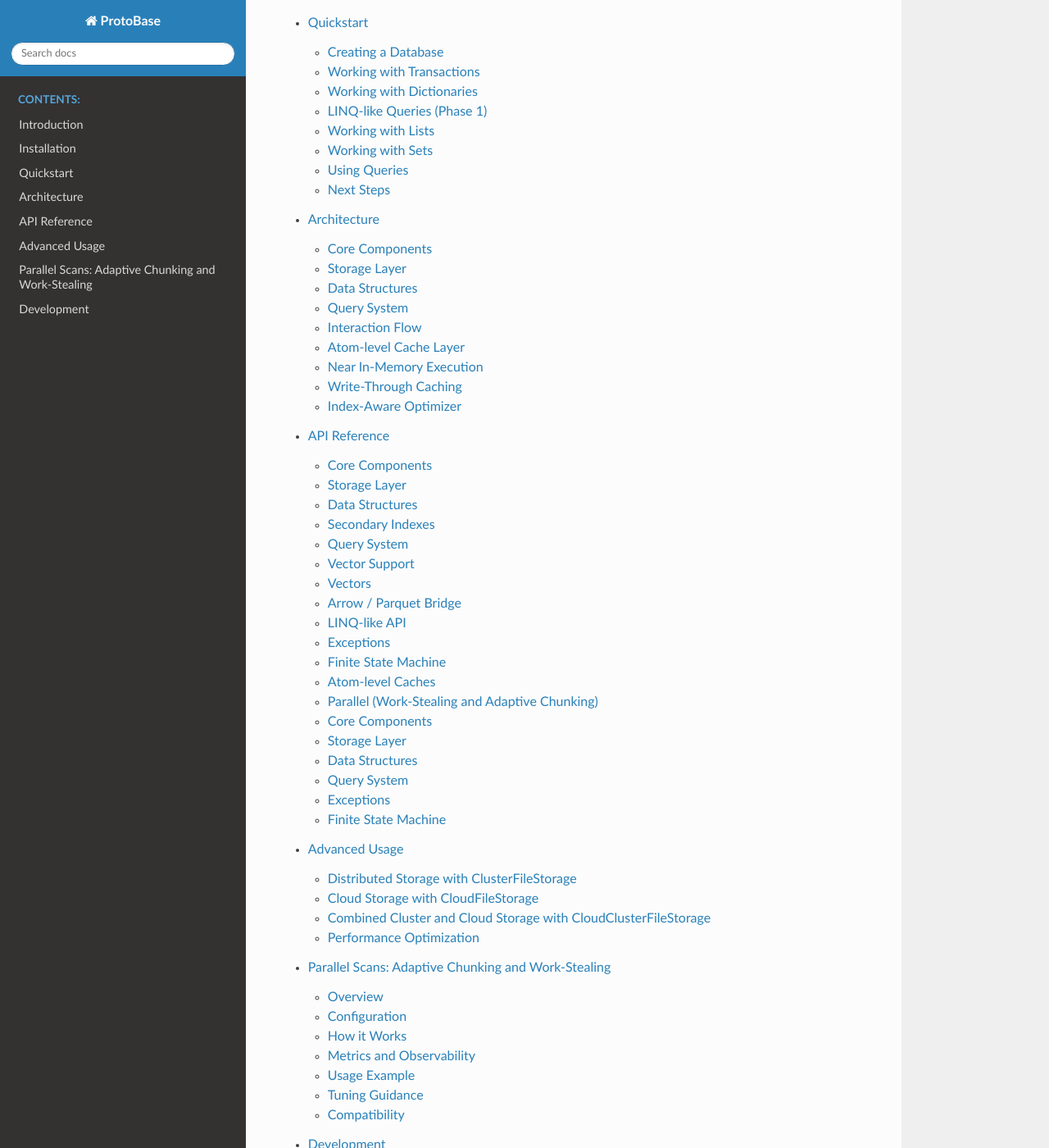
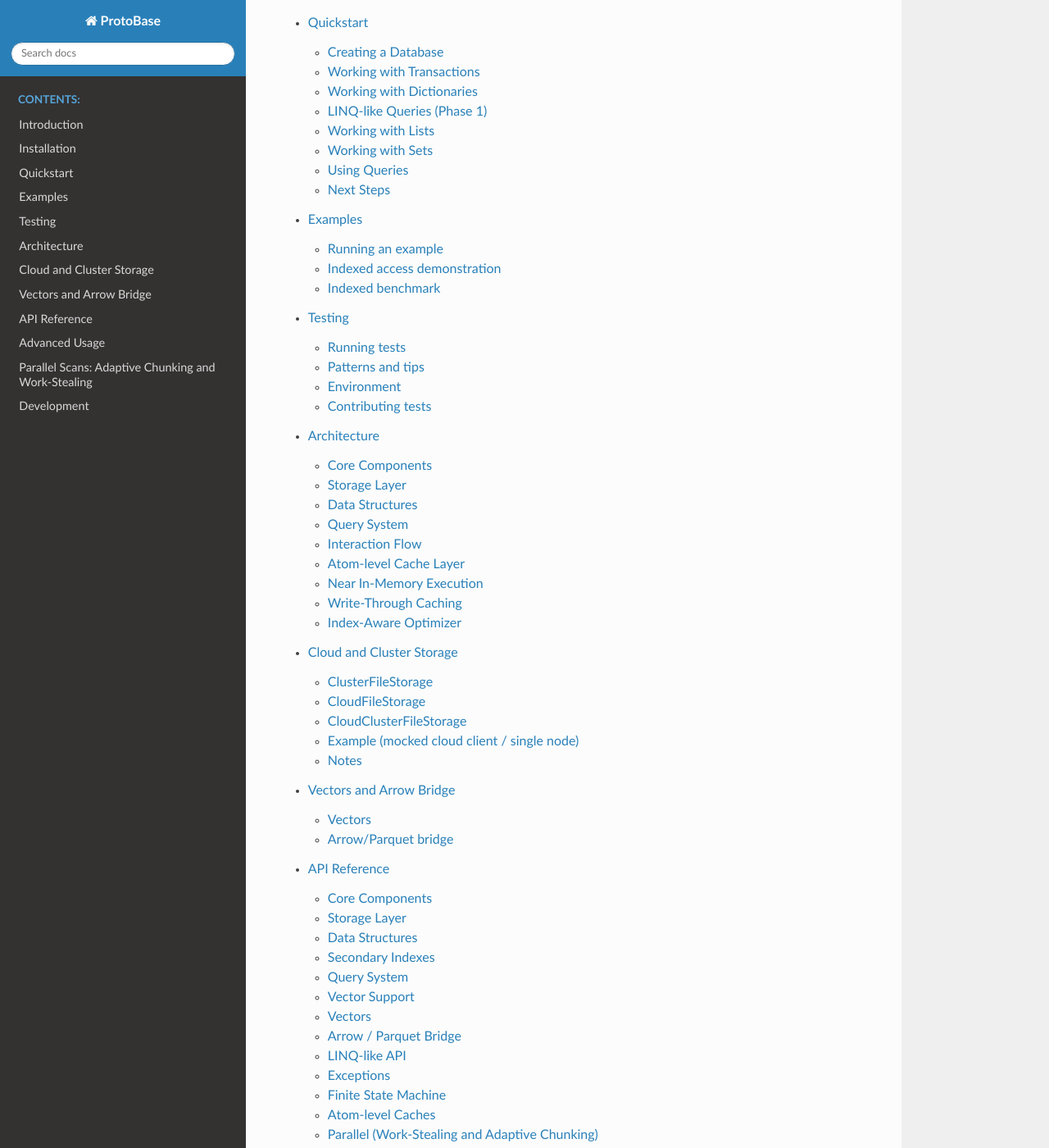
Before and after one commit to gamarino/ProtoDB, a Sphinx documentation site: the page built from docs/source/index.rst, in a window 1280 px wide and 1400 px high, scrolled down 600 px. Shown: the whole window at 82% size. Built offline with Sphinx 7.4.7 and the Read the Docs theme 3.1.0, drawn with Linux system fonts in a browser that asks for light colours; some of the changed lines change nothing that is shown; some of the changed text lies outside the part shown.

Commit message:
La documentación Sphinx se actualizó para reflejar el estado actual del proyecto con nuevas páginas y un índice ampliado. Se actualizaron el conf.py y se añadieron ejemplos, testing, almacenamiento en la nube y vectores. La documentación API permaneció sin cambios.

```diff
--- a/docs/source/conf.py
+++ b/docs/source/conf.py
@@ -12,9 +12,16 @@
 # https://www.sphinx-doc.org/en/master/usage/configuration.html#project-information
 
 project = 'ProtoBase'
-copyright = '2023, ProtoBase Team'
+copyright = '2025, ProtoBase Team'
 author = 'ProtoBase Team'
-release = '0.1.0'
+# Try to read version from pyproject.toml; fallback to semantic string
+try:
+    import tomllib  # Python 3.11+
+    with open(os.path.abspath(os.path.join(os.path.dirname(__file__), '../../pyproject.toml')), 'rb') as _f:
+        _data = tomllib.load(_f)
+        release = _data.get('project', {}).get('version', '0.1.0')
+except Exception:
+    release = '0.1.0'
 
 # -- General configuration ---------------------------------------------------
 # https://www.sphinx-doc.org/en/master/usage/configuration.html#general-configuration
--- /dev/null
+++ b/docs/source/examples.rst
@@ -0,0 +1,53 @@
+Examples
+========
+
+This section shows how to run the example scripts that ship with ProtoBase. All examples can be executed directly
+from the repository without installing the package, as each script bootstraps sys.path to include the project root.
+
+Running an example
+------------------
+
+From the project root:
+
+.. code-block:: bash
+
+    # Basic usage
+    python examples/simple_example.py
+
+    # Task Manager sample app
+    python examples/task_manager.py
+
+    # LINQ examples
+    python examples/linq_basic.py
+    python examples/linq_between.py
+    python examples/linq_groupby.py
+    python examples/linq_policies.py
+
+    # Performance/benchmarks (use small sizes locally)
+    python examples/minimal_benchmark.py
+    python examples/simple_performance_benchmark.py --count 100 --queries 10
+    python examples/linq_performance.py --size 10000 --runs 3
+
+Indexed access demonstration
+----------------------------
+
+The collection_indexing_example.py script contrasts a linear scan against an index‑backed query plan
+built over the same List, demonstrating planner push‑down and index usage:
+
+.. code-block:: bash
+
+    python examples/collection_indexing_example.py
+
+It builds a list of users, searches by email with and without a secondary index, and prints both timings and speedup.
+
+Indexed benchmark
+-----------------
+
+The indexed_benchmark.py script constructs ad‑hoc indexes over a wrapped list of Python dicts, then compares
+filtered range queries and point lookups against a pure Python baseline and a linear WherePlan:
+
+.. code-block:: bash
+
+    python examples/indexed_benchmark.py --items 100000 --queries 50 --out examples/benchmark_results_indexed.json
+
+The output JSON contains total timings, latency percentiles, and computed speedups.
--- a/docs/source/index.rst
+++ b/docs/source/index.rst
@@ -12,7 +12,11 @@
    introduction
    installation
    quickstart
+   examples
+   testing
    architecture
+   storage_cloud
+   vectors_arrow
    api/index
    advanced_usage
    parallel_scans
--- /dev/null
+++ b/docs/source/storage_cloud.rst
@@ -0,0 +1,59 @@
+Cloud and Cluster Storage
+=========================
+
+ProtoBase provides distributed and cloud‑backed storage options built on top of its file storage engine.
+This page summarizes the practical aspects of ClusterFileStorage, CloudFileStorage, and CloudClusterFileStorage
+as implemented today, including a cloud page cache used to serve pages to peers.
+
+ClusterFileStorage
+------------------
+
+- Extends the standalone file storage with a network manager for peer discovery and coordination.
+- Uses a vote‑based mechanism to guard exclusive operations (e.g., root updates).
+- Broadcasts root updates so peers can observe new WAL positions promptly.
+
+CloudFileStorage
+----------------
+
+- Adds a CloudBlockProvider that writes fixed‑size objects to cloud storage (e.g., S3 or compatible API).
+- Maintains a local filesystem cache directory for downloaded objects and uses background uploading.
+- Provides get_reader that prefers the local cache, then cloud object fetch, caching on success.
+
+CloudClusterFileStorage
+-----------------------
+
+- Combines cluster coordination with cloud storage and a dedicated cloud page cache.
+- On page requests from peers, a cache‑aware handler serves data directly from the cloud page cache when available,
+  falling back to the default handler otherwise.
+- The cache directory is namespaced by server_id by default (e.g., cloud_page_cache/server_<id>), preventing
+  cross‑test or multi‑instance contamination.
+
+Example (mocked cloud client / single node)
+-------------------------------------------
+
+.. code-block:: python
+
+    from proto_db.cloud_file_storage import CloudBlockProvider, MockS3Client
+    from proto_db.cloud_cluster_file_storage import CloudClusterFileStorage
+
+    s3_client = MockS3Client(bucket="bucket", prefix="prefix")
+    provider = CloudBlockProvider(s3_client, cache_dir=".cache")
+
+    storage = CloudClusterFileStorage(
+        block_provider=provider,
+        server_id="server-1",
+        host="localhost",
+        port=12345,
+        servers=[("localhost", 12345)],
+        upload_interval_ms=100,
+    )
+
+    # Read a page (will check in‑memory cache, local FS cache, then cloud; and cache result)
+    # reader = storage.get_reader(wal_id, position)
+
+Notes
+-----
+
+- Tests patch the network manager and cloud client so no external systems are required.
+- The cloud page cache persists mappings to cache_mappings.json under the cache directory and will reuse
+  existing cached objects when possible.
--- /dev/null
+++ b/docs/source/testing.rst
@@ -0,0 +1,60 @@
+Testing
+=======
+
+ProtoBase uses Python's standard unittest framework. This page summarizes common workflows
+and patterns used throughout the repository's test suite.
+
+Running tests
+-------------
+
+Run the entire test suite from the project root:
+
+.. code-block:: bash
+
+    python -m unittest discover -s proto_db/tests -t . -v
+
+Run a single test module:
+
+.. code-block:: bash
+
+    python -m unittest proto_db.tests.test_db_access -v
+
+Run a single test case or method:
+
+.. code-block:: bash
+
+    python -m unittest proto_db.tests.test_memory_storage.TestMemoryStorage.test_set_and_read_root -v
+
+Patterns and tips
+-----------------
+
+- Transactions pattern: many tests create a transaction, perform operations, commit, open a new transaction
+  to verify persistence, and then assert expectations.
+- Mocking: use unittest.mock for isolated components. Example:
+
+  .. code-block:: python
+
+      from unittest.mock import Mock, MagicMock
+      mock_block_provider = Mock()
+      mock_block_provider.get_new_wal = MagicMock(return_value=(uuid4(), 0))
+
+- Cloud/page cache: cluster/cloud storage tests patch network managers and cloud clients to avoid external
+  dependencies while asserting cache‑hit behavior.
+
+Environment
+-----------
+
+- Python 3.11+ is required.
+- A virtual environment is recommended:
+
+  .. code-block:: bash
+
+      python -m venv .venv
+      source .venv/bin/activate  # On Windows: .venv\Scripts\activate
+
+Contributing tests
+------------------
+
+- Use descriptive method names like test_001_feature_name where ordering or grouping helps reading.
+- Add short docstrings to explain the test's intent.
+- Keep tests deterministic; seed random where applicable.
--- /dev/null
+++ b/docs/source/vectors_arrow.rst
@@ -0,0 +1,45 @@
+Vectors and Arrow Bridge
+========================
+
+ProtoBase includes optional utilities for vector data and for interoperability with Apache Arrow/Parquet.
+
+Vectors
+-------
+
+The proto_db.vectors module provides a small Vector type that can wrap existing buffers without copy
+and export views back to NumPy when available.
+
+.. code-block:: python
+
+    from proto_db.vectors import Vector
+
+    # From a Python buffer (array, memoryview, bytes) without copying when possible
+    import array
+    a = array.array('f', [1.0, 2.0, 3.5])
+    v = Vector.from_buffer(memoryview(a), dtype='float32', copy='auto')
+
+    # Export as a memoryview
+    mv = v.as_buffer()
+
+    # If NumPy is present, export zero‑copy view when compatible
+    try:
+        arr = v.as_numpy(copy=False)
+    except Exception:
+        arr = None
+
+Arrow/Parquet bridge
+--------------------
+
+The arrow_bridge helpers convert simple row data to Arrow tables and write Parquet files when pyarrow
+is available. If the dependency is not installed, ArrowNotAvailable is raised.
+
+.. code-block:: python
+
+    from proto_db.arrow_bridge import to_arrow, table_to_parquet, ArrowNotAvailable
+
+    rows = [{"a": 1}, {"a": 2}]
+    try:
+        tbl = to_arrow(rows, columns=["a"])  # returns pyarrow.Table
+        table_to_parquet(tbl, "out.parquet")
+    except ArrowNotAvailable:
+        print("Install pyarrow to enable Arrow/Parquet features")
```
